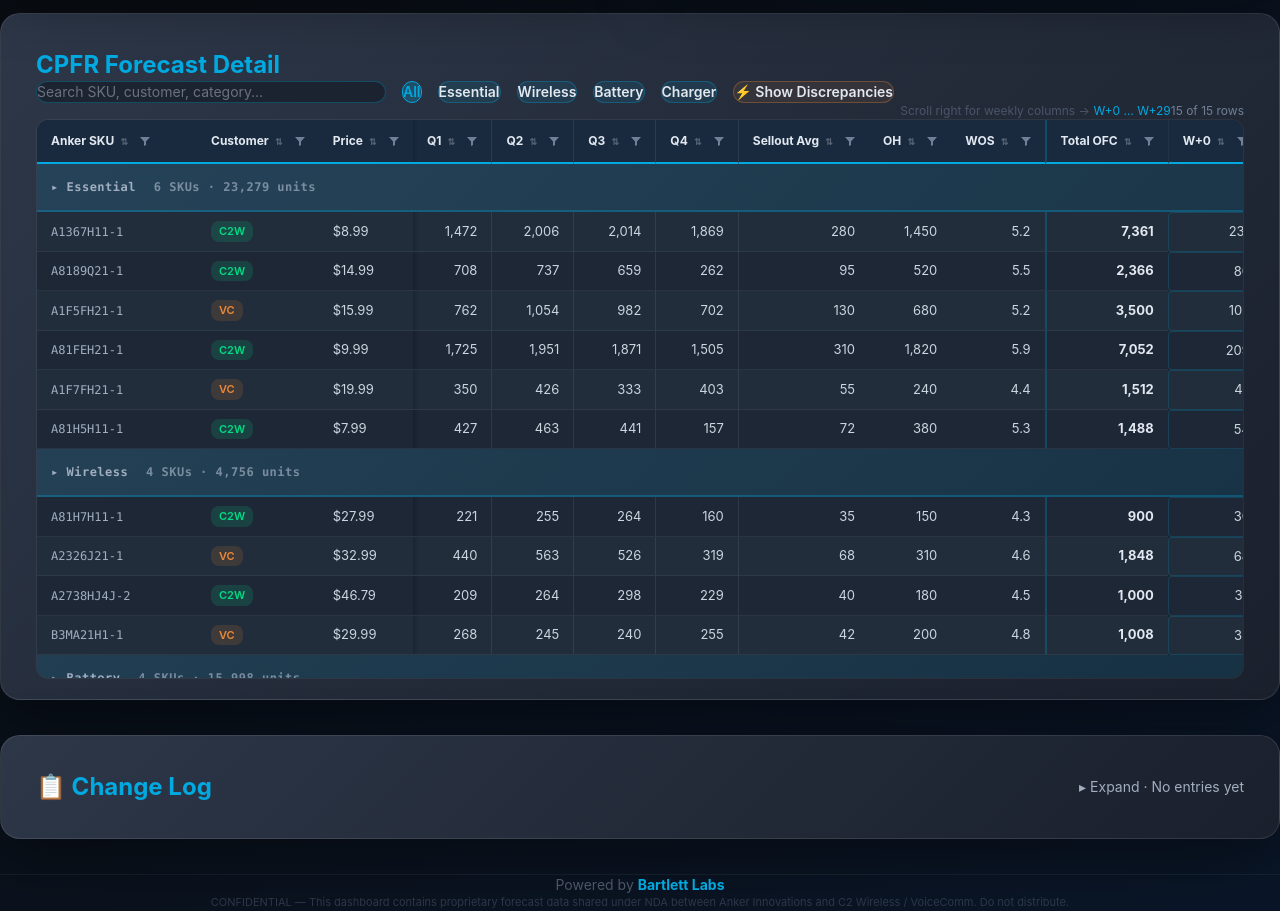
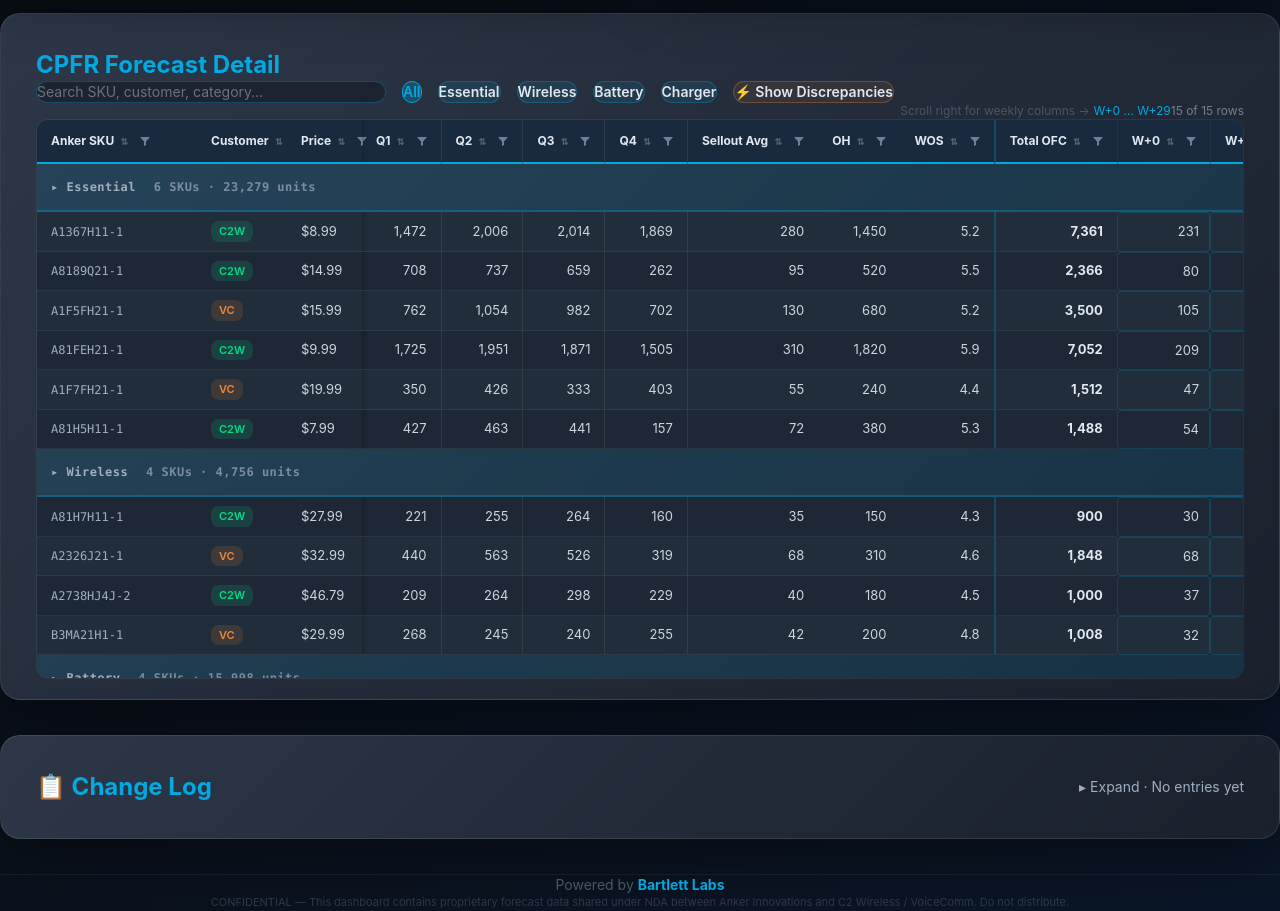
Before and after one commit to kyle-bartlett/analysis-dashboards, a Next.js app in the folder analysis-dashboards/c2-cpfr/: page / in a window 1280 px wide. Shown: the part 1100-2011 px from the top of the page. Built offline with nearby package versions, Linux system fonts and the light colour scheme.

Commit message:
fix: lock sticky column widths to prevent price column slide

```diff
--- a/analysis-dashboards/c2-cpfr/app/globals.css
+++ b/analysis-dashboards/c2-cpfr/app/globals.css
@@ -413,9 +413,9 @@
   background: #1a2a3e !important;
 }
 
-.cpfr-table .col-sku { left: 0; min-width: 160px; }
-.cpfr-table .col-cust { left: 160px; min-width: 90px; }
-.cpfr-table .col-price { left: 250px; min-width: 75px; }
+.cpfr-table .col-sku { left: 0; min-width: 160px; max-width: 160px; width: 160px; }
+.cpfr-table .col-cust { left: 160px; min-width: 90px; max-width: 90px; width: 90px; }
+.cpfr-table .col-price { left: 250px; min-width: 75px; max-width: 75px; width: 75px; }
 
 /* Data row sticky cells — solid background, no bleed-through */
 .cpfr-table tbody td.data-sticky {
```
